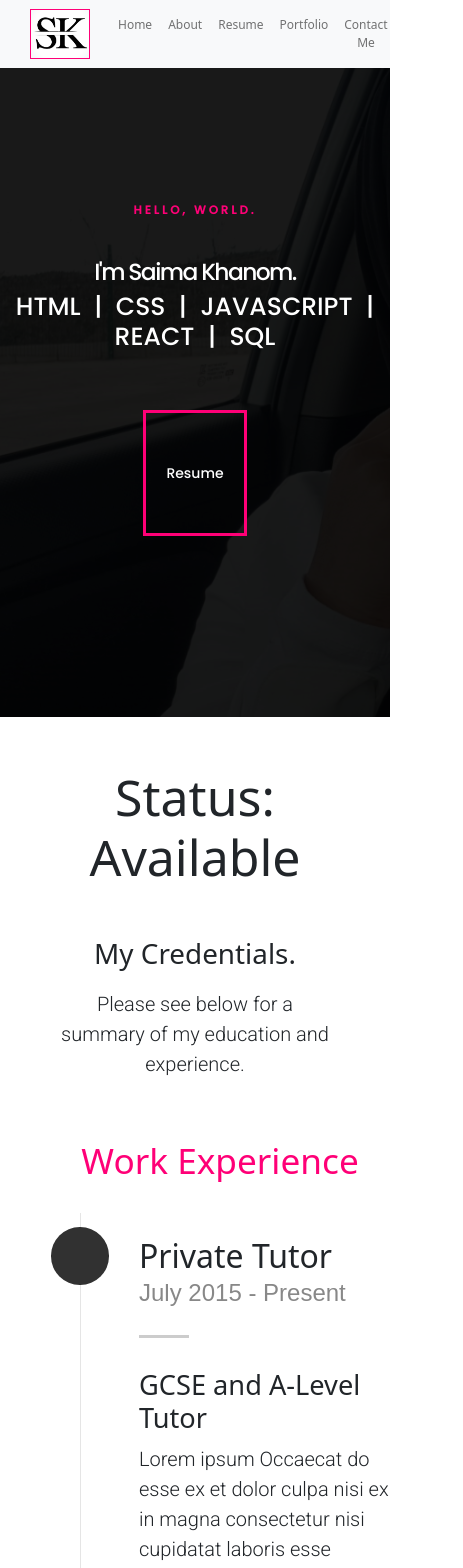
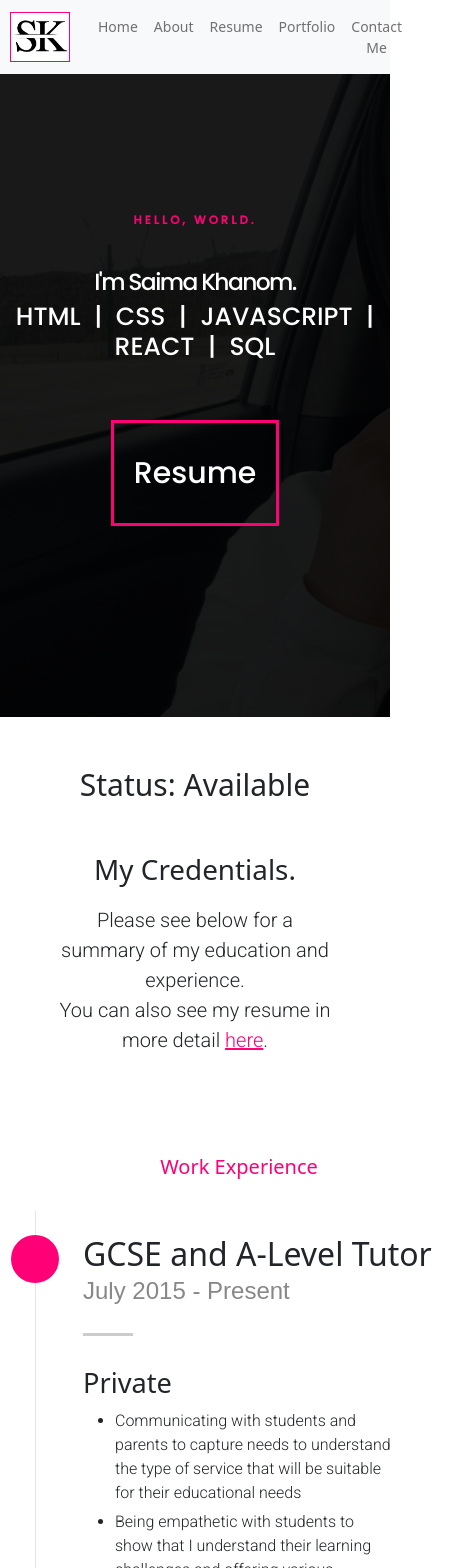
Before and after one commit to saimakhanom/saimas-website, a React (Create React App) app: page /resume in a window 390 px wide. Shown: the top 1568 px of the page, 463 px wide, since content can reach past the window. Built offline with nearby package versions, Linux system fonts and the light colour scheme.

Commit message:
all media query changes added

```diff
--- a/public/index.html
+++ b/public/index.html
@@ -9,6 +9,7 @@
       name="description"
       content="Web site created using create-react-app"
     />
+    <meta name="viewport" content="width=device-width, initial-scale=1.0, shrink-to-fit=yes">
     <link rel="apple-touch-icon" href="%PUBLIC_URL%/logo192.png" />
     <!--
       manifest.json provides metadata used when your web app is installed on a
--- a/src/About/About.js
+++ b/src/About/About.js
@@ -15,7 +15,7 @@ const About = () => {
 			</div>
 
 			<div>
-				<h3  className="about-subtitle">Let Me Introduce Myself.</h3>
+				<h3 className="about-subtitle">Let Me Introduce Myself.</h3>
 				<p className="about-info">Click one of the buttons below to learn more about me.</p>
 				<Button/>
 			</div>
--- a/src/About/about.css
+++ b/src/About/about.css
@@ -107,3 +107,26 @@ li {
 .whitespace {
     height: 40vh;
 }
+
+@media only screen and (max-width: 480px) {
+
+.about-subtitle {
+    font-size: 30px;
+  }
+ .about-info {
+    font-size: 18px;
+    margin: 20px;
+ }
+
+ .about-btn {
+    width: 150px;
+    height: 75px;
+    font-size: 18px;
+ }
+
+ .about-btn:after {
+    width: 150px;
+    height: 75px;
+    font-size: 18px;
+ }
+}
--- a/src/Home/home.css
+++ b/src/Home/home.css
@@ -26,7 +26,6 @@
 .page-heading {
   font-family: 'Poppins', sans-serif;
   color: white;
-  padding: 40px;
   font-size: 50px;
   background-color: rgba(201, 200, 200, 0);
   border: 3px solid #FF0077;
@@ -186,15 +185,32 @@
 
  @media only screen and (max-width: 480px) {
   .page-heading {
-    font-size: 14px;
-    padding: 10px 20px;
+    font-size: 30px;
+    padding: 0px 20px;
   }
 
   .navigation {
-    font-size: 12px;
+    font-size: 14px;
   }
 
-  p {
+  .logo {
+    margin-left: 10px;
+  }
+
+  .home-subtitle {
+    font-size: 30px;
+  }
+
+  .about-subtitle {
+    font-size: 30px;
+  }
+
+  .icons {
+    width: 60px;
+    height: 55px;
+  }
+
+  .content {
     font-size: 16px;
   }
 }
--- a/src/Portfolio/components/FileUpload.js
+++ b/src/Portfolio/components/FileUpload.js
@@ -10,26 +10,7 @@ const FileUpload = () => {
 	};
 
 
-	const handleSubmit = () => {
-		const formData = new FormData();
 
-		formData.append("File", selectedFile);
-
-		fetch(
-			"https://freeimage.host/api/1/upload?key=<6d207e02198a847aa98d0a2a901485a5>",
-			{
-				method: "POST",
-				body: formData,
-			}
-		)
-			.then((response) => response.json())
-			.then((result) => {
-				console.log("Success:", result);
-			})
-			.catch((error) => {
-				console.error("Error:", error);
-			});
-	};
 
 
 
@@ -42,7 +23,7 @@ const FileUpload = () => {
 				<input className="file-input" type="file" name="file" id="file" onChange={handleChange} />
 				<label htmlFor="file" className="file-input-label">Select File</label>
 				{isFilePicked ? (
-					<div>
+					<div className="file-info">
 						<p className="content">File Name: {selectedFile.name}</p>
 						<p className="content">File Size (bytes): {selectedFile.size}</p>
 						<p className="content">File Type: {selectedFile.type}</p>
@@ -51,8 +32,6 @@ const FileUpload = () => {
 					<p className="file-text">Select a file to show details</p>
 				)}
 
-				<button onClick={handleSubmit} className="file-btn" type="submit">Upload</button>
-
 			</div>
 		</div>
 	);
--- a/src/Portfolio/components/Form/Questions.js
+++ b/src/Portfolio/components/Form/Questions.js
@@ -73,7 +73,7 @@ const Questions = () => {
 					<h4 className="radioformtitle">Fill in the form below</h4>
 					<form id="form">
 						<div className="question">
-							<p>a. What is your gender?</p>
+							<p className="question-a">a. What is your gender?</p>
 
 							<input className="radio" type="radio" value="Male" name="gender" onChange={createFirstAnswer} checked={answers.gender === "Male"} />
 							<label className="genderlabel">Male</label>
--- a/src/Portfolio/components/StateAPI.js
+++ b/src/Portfolio/components/StateAPI.js
@@ -118,10 +118,10 @@ const API = () => {
 							{employees.map((employee, index) => (
 
 								<tr key={employee.id}>
-									<td>{employee.id}</td>
-									<td>{employee.first_name}</td>
-									<td>{employee.last_name}</td>
-									<td>{employee.email}</td>
+									<td data-label="ID: ">{employee.id}</td>
+									<td data-label="First Name: ">{employee.first_name}</td>
+									<td data-label="Last Name: ">{employee.last_name}</td>
+									<td data-label="Email: ">{employee.email}</td>
 									<td><button className="employee-btn" onClick={(e) => deleteEmployees(index, e)}>Delete Employee</button></td>
 									<td><button id={employee.id} className="employee-btn" onClick={(e) => { toggleUpdateEmployeePopup(employee.id, e); }}>Update Employee</button></td>
 								</tr>
--- a/src/Portfolio/formtwo.css
+++ b/src/Portfolio/formtwo.css
@@ -2,13 +2,14 @@
     width: 600px;
     margin: 50px auto;
     background-color: #ff004072;
-    padding: 20px 60px;
+
 }
 
 
 .form{
     display: flex;
     flex-direction: column;
+    margin: auto;
 
 }
 
@@ -22,6 +23,11 @@
     border: none;
     text-align: left;
     font-style: italic;
+
+}
+
+.name {
+    margin-top: 50px;
 }
 
 .message {
@@ -34,6 +40,7 @@
     border: none;
     text-align: left;
     font-style: italic;
+
 }
 
 
@@ -48,3 +55,22 @@
     color: white;
     cursor: pointer;
 }
+
+@media only screen and (max-width: 480px) {
+    .container {
+        width: 350px;
+    }
+
+    .form {
+        width: 260px;
+    }
+
+    .name, .email, .message {
+        width: 100%;
+
+    }
+
+    .name {
+        margin-top: 50px;
+    }
+}
--- a/src/Portfolio/popup.css
+++ b/src/Portfolio/popup.css
@@ -36,3 +36,9 @@
     text-align: center;
     font-size: 20px;
   }
+
+  @media only screen and (max-width: 480px) {
+    .close-icon {
+      right: calc(15% - 22px);
+    }
+  }
--- a/src/Resume/Resume.js
+++ b/src/Resume/Resume.js
@@ -1,5 +1,7 @@
 import React from "react";
 import "./resume.css";
+import CV from "./NEWCV.pdf";
+
 
 
 const Resume = () => {
@@ -13,7 +15,8 @@ const Resume = () => {
 			</div>
 
 			<h2 className="about-subtitle">Status: Available</h2>
-			<p></p>
+
+
 
 
 			<section id="resume" className="grey-section">
@@ -23,17 +26,19 @@ const Resume = () => {
 						<h1 className="resume-subtitle">My Credentials.</h1>
 
 						<p className="lead content">Please see below for a summary of my education and experience.</p>
+						<p className="see-resume">You can also see my resume in more detail <a className="resume-link" href={CV} target="_blank" rel="noreferrer">here</a>.</p>
 
 					</div>
 				</div>
 
-				<div className="row resume-timeline">
-
-					<div className="col-twelve resume-header">
+				<div className="col-twelve resume-header">
 
 						<h2>Work Experience</h2>
 
 					</div>
+
+				<div className="row resume-timeline">
+
 
 					<div className="col-twelve">
 
@@ -46,13 +51,18 @@ const Resume = () => {
 								</div>
 
 								<div className="timeline-header">
-									<h3>Private Tutor</h3>
+									<h3>GCSE and A-Level Tutor</h3>
 									<p>July 2015 - Present</p>
 								</div>
 
 								<div className="timeline-content">
-									<h4>GCSE and A-Level Tutor</h4>
-									<p className="resume-content">Lorem ipsum Occaecat do esse ex et dolor culpa nisi ex in magna consectetur nisi cupidatat laboris esse eiusmod deserunt aute do quis velit esse sed Ut proident cupidatat nulla esse cillum laborum occaecat nostrud sit dolor incididunt amet est occaecat nisi.</p>
+									<h4>Private</h4>
+									<ul className="resume-content">
+										<li>Communicating with students and parents to capture needs to understand the type of service that will be suitable for their educational needs</li>
+										<li>Being empathetic with students to show that I understand their learning challenges and offering various educational solutions to meet the needs of the client
+										</li>
+										<li>Reaching out to other teachers when tutoring students with special needs in order to understand how to meet their needs better demonstrating I am not afraid to reach out to those who know better when I am unsure</li>
+									</ul>
 								</div>
 
 							</div>
--- a/src/Resume/resume.css
+++ b/src/Resume/resume.css
@@ -9,8 +9,22 @@
   margin: auto;
 }
 
-.lead {
-	padding-bottom: 60px;
+.resume-link {
+	color: #FF0077;
+}
+
+.resume-link:hover {
+	color: #FF0077;
+	font-weight: bold;
+}
+
+
+.see-resume {
+  font-family: 'Roboto', sans-serif;
+  font-size: 20px;
+  text-align: center;
+  margin-bottom: 40px;
+  padding-bottom: 60px;
 }
 
 #resume {
@@ -58,7 +72,7 @@
 	height: 4.8rem;
 	width: 4.8rem;
 	line-height: 4.8rem;
-	background: #313131;
+	background: #FF0077;
 	border-radius: 50%;
 	text-align: center;
 	color: #FFFFFF;
@@ -159,20 +173,33 @@
 }
 @media only screen and (max-width:480px) {
 	#resume .resume-header h2 {
-		font-size: 2.2rem;
+		font-size: 20px;
+		text-align: center;
+		width: 400px;
 	}
+
 	#resume .timeline-wrap::before {
-		left: 1.8rem;
+		left: -1rem;
 	}
 	#resume .timeline-ico {
-		height: 3.6rem;
-		width: 3.6rem;
+		height: 3rem;
+		width: 3rem;
 		line-height: 3.6rem;
 		left: 1.8rem;
-		margin-left: -1.8rem;
-		font-size: 1.5rem;
+		margin-left: -4.3rem;
+		font-size: 18px;
+		margin-top: 10px;
 	}
 	#resume .timeline-header, #resume .timeline-content {
-		padding-left: 5.5rem;
+		padding-left: 2rem;
+		font-size: 16px;
+	}
+
+	.resume-content {
+		font-size: 16px;
+	}
+
+	.timeline-block {
+		width: 400px;
 	}
 }
```
Also changed, not shown: src/Portfolio/portfolio.css (+105 -7 lines), 1 other file (tests, documents, lock files or other folders).
